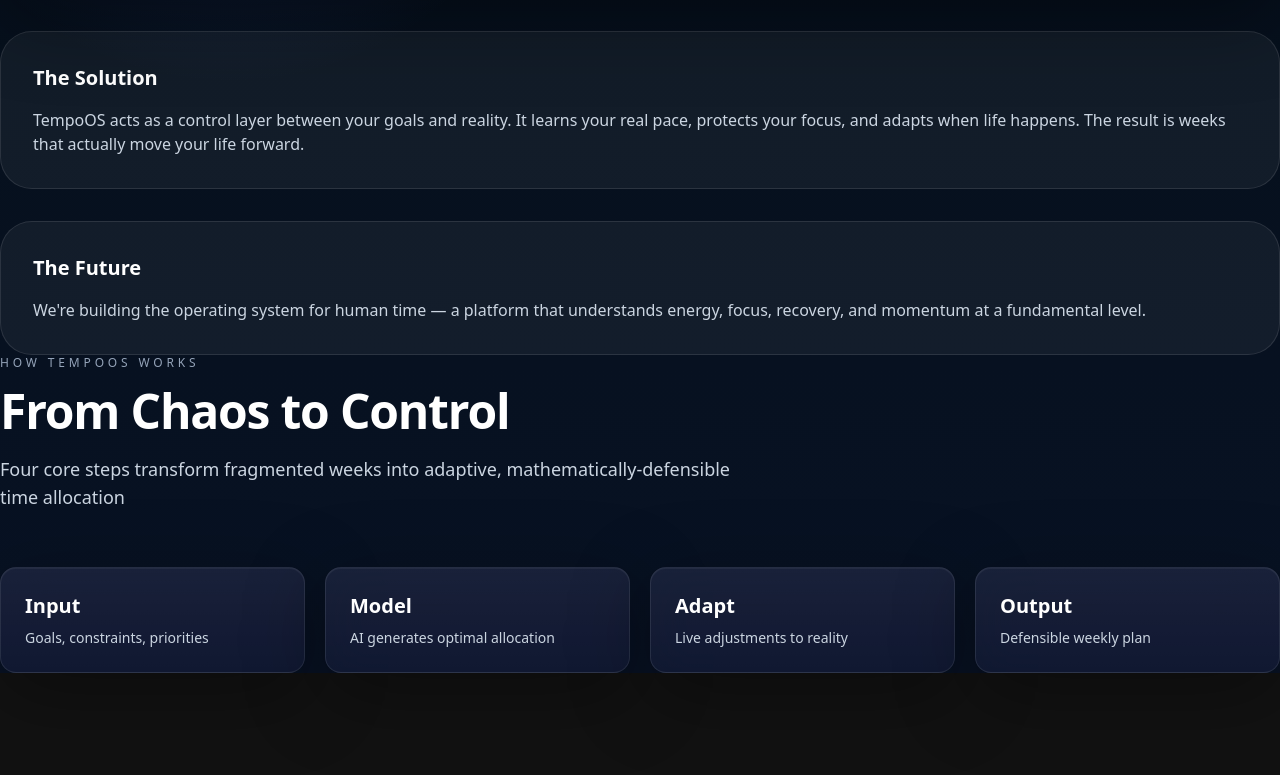
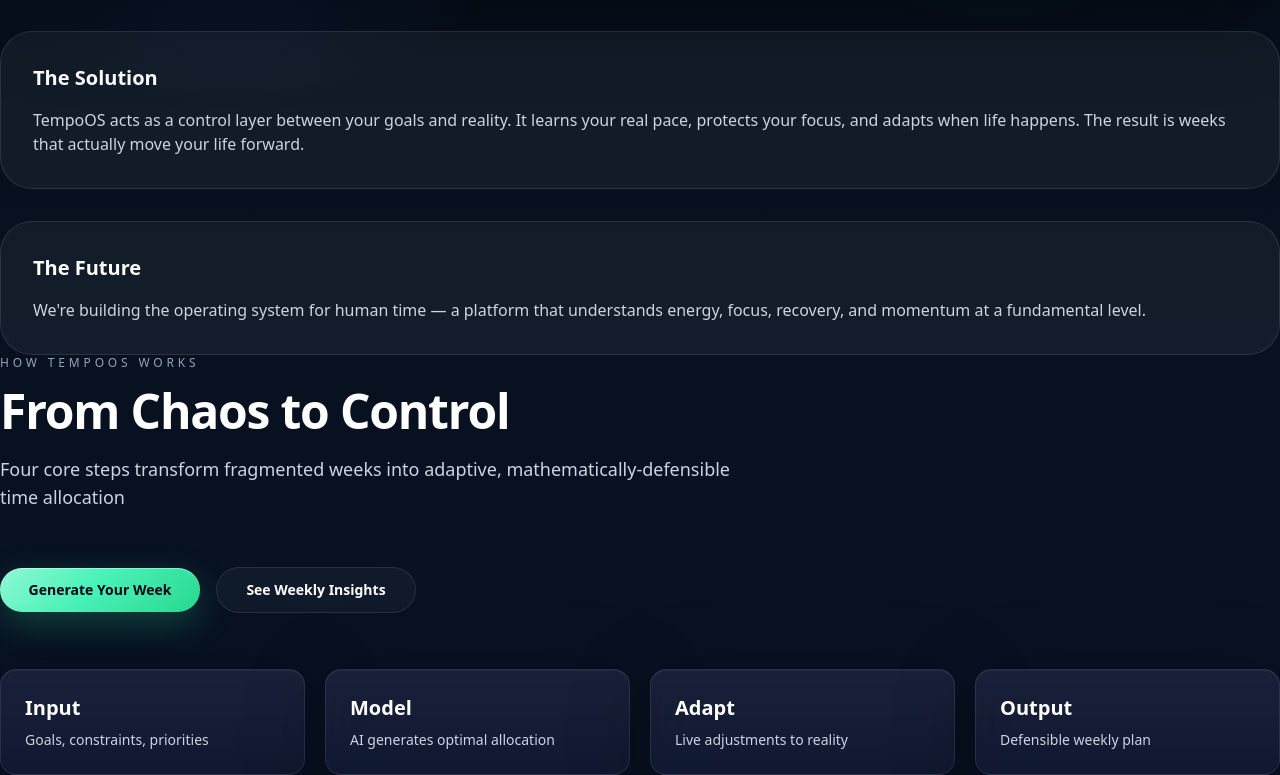
Before and after one commit to M4G3LL4N0/tempoos, a Next.js app: page /vision in a window 1280 px wide. Shown: the part 455-1230 px from the top of the page. Before the commit the page ends 1128 px from the top, so only its background shows below. Built offline with nearby package versions, Linux system fonts and the light colour scheme.

Commit message:
feat: Add CTAs and enhance microcopy across product surfaces
Co-authored-by: aider (openrouter/deepseek/deepseek-chat) <aider@aider.chat>

```diff
--- a/app/dashboard/page.tsx
+++ b/app/dashboard/page.tsx
@@ -3,9 +3,20 @@ import { DashboardShell } from "@/components/dashboard-shell";
 export const metadata = {
   title: "Dashboard — TempoOS",
   description:
-    "TempoOS dashboard preview for time allocation, focus protection, and adaptive weekly planning."
+    "Weekly time intelligence: focus protection, schedule pressure, slip risk detection, and adaptive rebalancing."
 };
 
 export default function DashboardPage() {
-  return <DashboardShell />;
+  return (
+    <DashboardShell>
+      <div className="mt-14 flex flex-col items-center gap-4 sm:flex-row">
+        <a href="/planner" className="cta-button-secondary min-w-[200px]">
+          View Weekly Plan
+        </a>
+        <a href="/generate" className="cta-button-primary min-w-[200px]">
+          Regenerate Plan
+        </a>
+      </div>
+    </DashboardShell>
+  );
 }
--- a/app/planner/page.tsx
+++ b/app/planner/page.tsx
@@ -3,9 +3,20 @@ import { PlannerShell } from "@/components/planner-shell";
 export const metadata = {
   title: "Planner — TempoOS",
   description:
-    "TempoOS planner preview for adaptive weekly scheduling, protected work blocks, and AI-guided time allocation."
+    "Your adaptive weekly schedule with protected focus blocks, intelligent buffers, and AI-guided time allocation."
 };
 
 export default function PlannerPage() {
-  return <PlannerShell />;
+  return (
+    <PlannerShell>
+      <div className="mt-14 flex flex-col items-center gap-4 sm:flex-row">
+        <a href="/generate" className="cta-button-secondary min-w-[200px]">
+          Regenerate Plan
+        </a>
+        <a href="/dashboard" className="cta-button-primary min-w-[200px]">
+          View Weekly Insights
+        </a>
+      </div>
+    </PlannerShell>
+  );
 }
--- a/app/product/page.tsx
+++ b/app/product/page.tsx
@@ -15,6 +15,15 @@ export default function ProductPage() {
         description="TempoOS is a premium workflow for people whose weeks keep collapsing under misallocated hours. It plans your week, protects focus, and adapts when reality interrupts."
       />
 
+      <div className="mt-14 flex flex-col items-center gap-4 sm:flex-row">
+        <a href="/generate" className="cta-button-primary min-w-[200px]">
+          Generate Your Week
+        </a>
+        <a href="/dashboard" className="cta-button-secondary min-w-[200px]">
+          See Weekly Insights
+        </a>
+      </div>
+
       <div className="mt-14 grid gap-5 md:grid-cols-2 xl:grid-cols-3">
         {features.map((feature) => (
           <div
--- a/app/vision/page.tsx
+++ b/app/vision/page.tsx
@@ -48,6 +48,15 @@ export default function VisionPage() {
         className="mt-24"
       />
 
+      <div className="mt-14 flex flex-col items-center gap-4 sm:flex-row">
+        <a href="/generate" className="cta-button-primary min-w-[200px]">
+          Generate Your Week
+        </a>
+        <a href="/dashboard" className="cta-button-secondary min-w-[200px]">
+          See Weekly Insights
+        </a>
+      </div>
+
       <div className="mt-14 grid gap-5 md:grid-cols-2 lg:grid-cols-4">
         {[
           {
```
